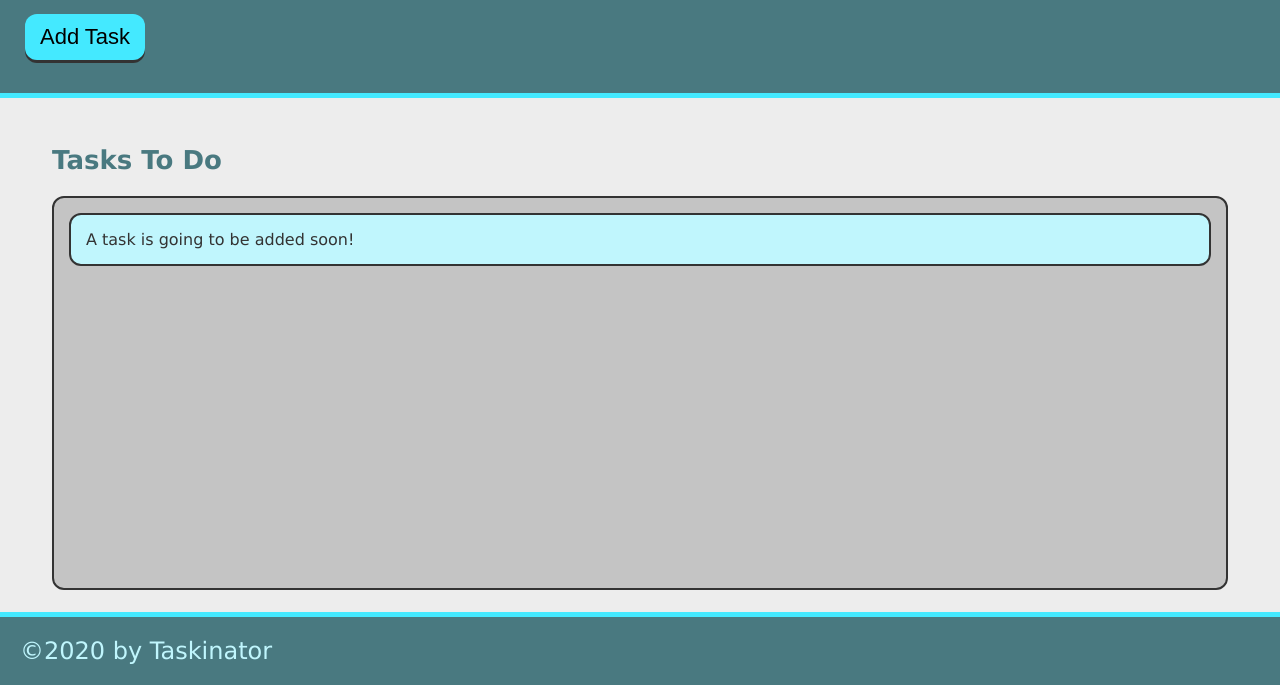
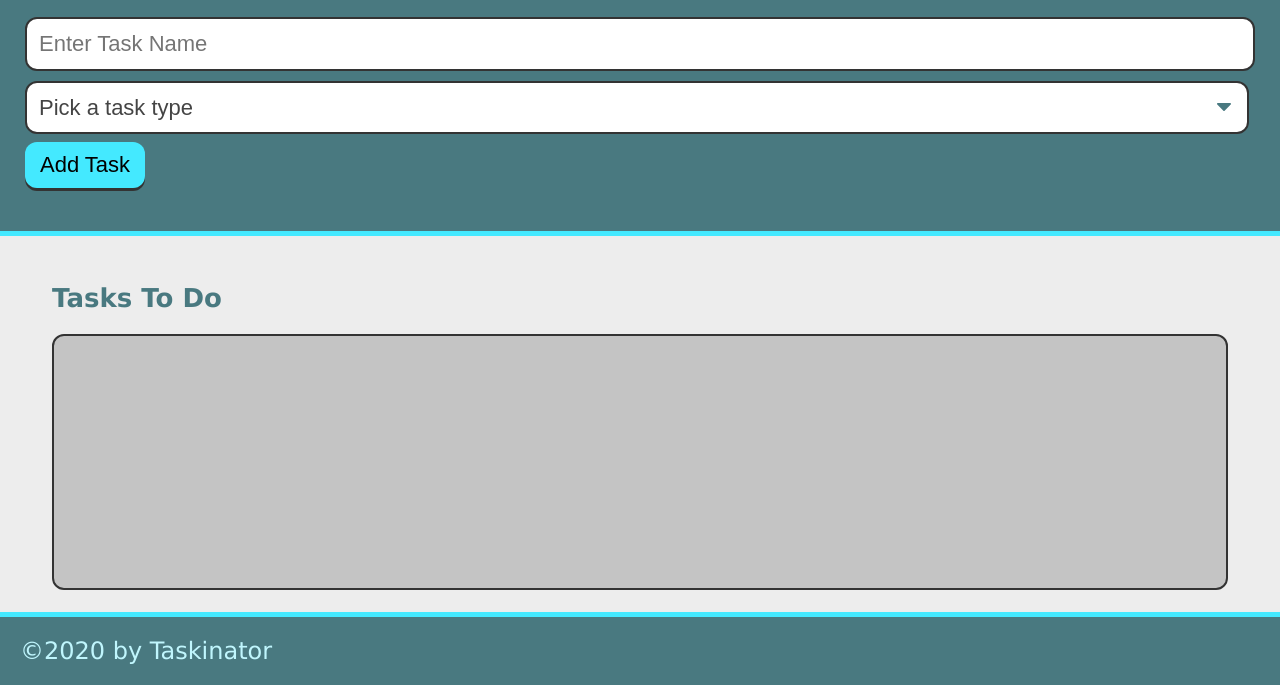
Before and after one commit to fieldsba/taskinator, a plain HTML site: page index.html in a window 1280 px wide. Shown: the part 115-800 px from the top of the page. Drawn offline with Linux system fonts and the light colour scheme.

Commit message:
added forms

```diff
--- a/assets/js/script.js
+++ b/assets/js/script.js
@@ -1,11 +1,12 @@
-var buttonEl = document.querySelector("#save-task");
+var formEl = document.querySelector("#task-form");
 var tasksToDoEl = document.querySelector("#tasks-to-do");
 
-var createTaskHandler = function() {
+var createTaskHandler = function(event) {
+    event.preventDefault();
     var listItemEl = document.createElement("li");
     listItemEl.className = "task-item";
     listItemEl.textContent = "This is a new task.";
     tasksToDoEl.appendChild(listItemEl);
-}
+};
 
-buttonEl.addEventListener("click", createTaskHandler);
+formEl.addEventListener("submit", createTaskHandler);
--- a/index.html
+++ b/index.html
@@ -11,15 +11,25 @@
     <header>
         <h1 class="page-title">Taskinator</h1>
         <p>Click the button below to add a new task!</p>
-        <button class="btn" id="save-task">Add Task</button>
+        <form id="task-form">
+            <input type="text" name="task-name" placeholder="Enter Task Name"/>
+            <div class="form-group">
+                <select name="task-type" class="select-dropdown">
+                    <option value="" disabled selected>Pick a task type</option>
+                    <option value="Print">Print</option>
+                    <option value="Web">Web</option>
+                    <option value="Mobile">Mobile</option>
+                </select>
+                <br>
+                <button class="btn" id="save-task" type="submit">Add Task</button>
+            </div>
+        </form>
     </header>
 
     <main class="page-content">
         <section class="task-list-wrapper">
             <h2 class="list-title">Tasks To Do</h2>
-            <ul class="task-list" id="tasks-to-do">
-                <li class="task-item">A task is going to be added soon!</li>
-            </ul>
+            <ul class="task-list" id="tasks-to-do"></ul>
         </section>
     </main>
     <footer>
```
